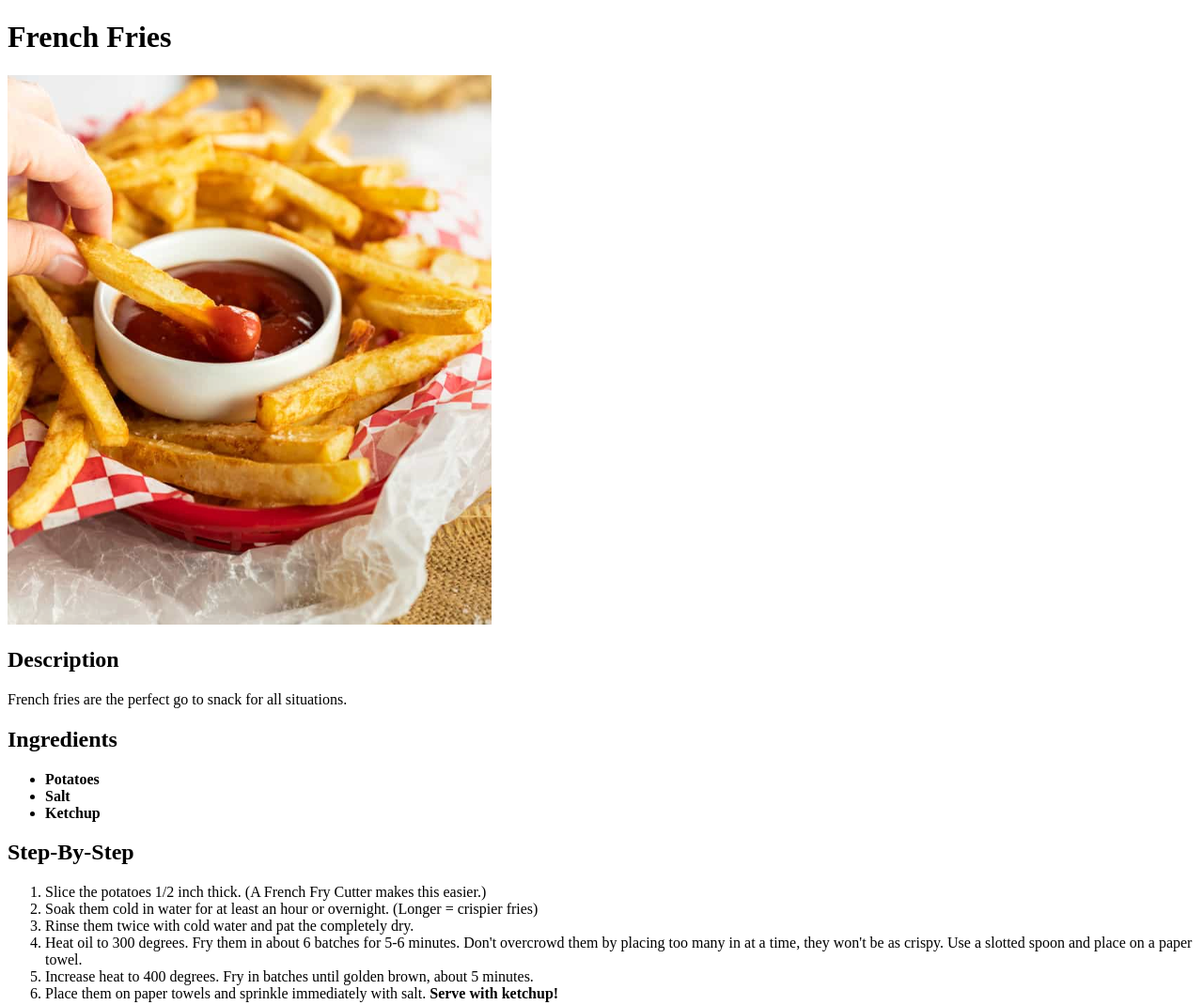
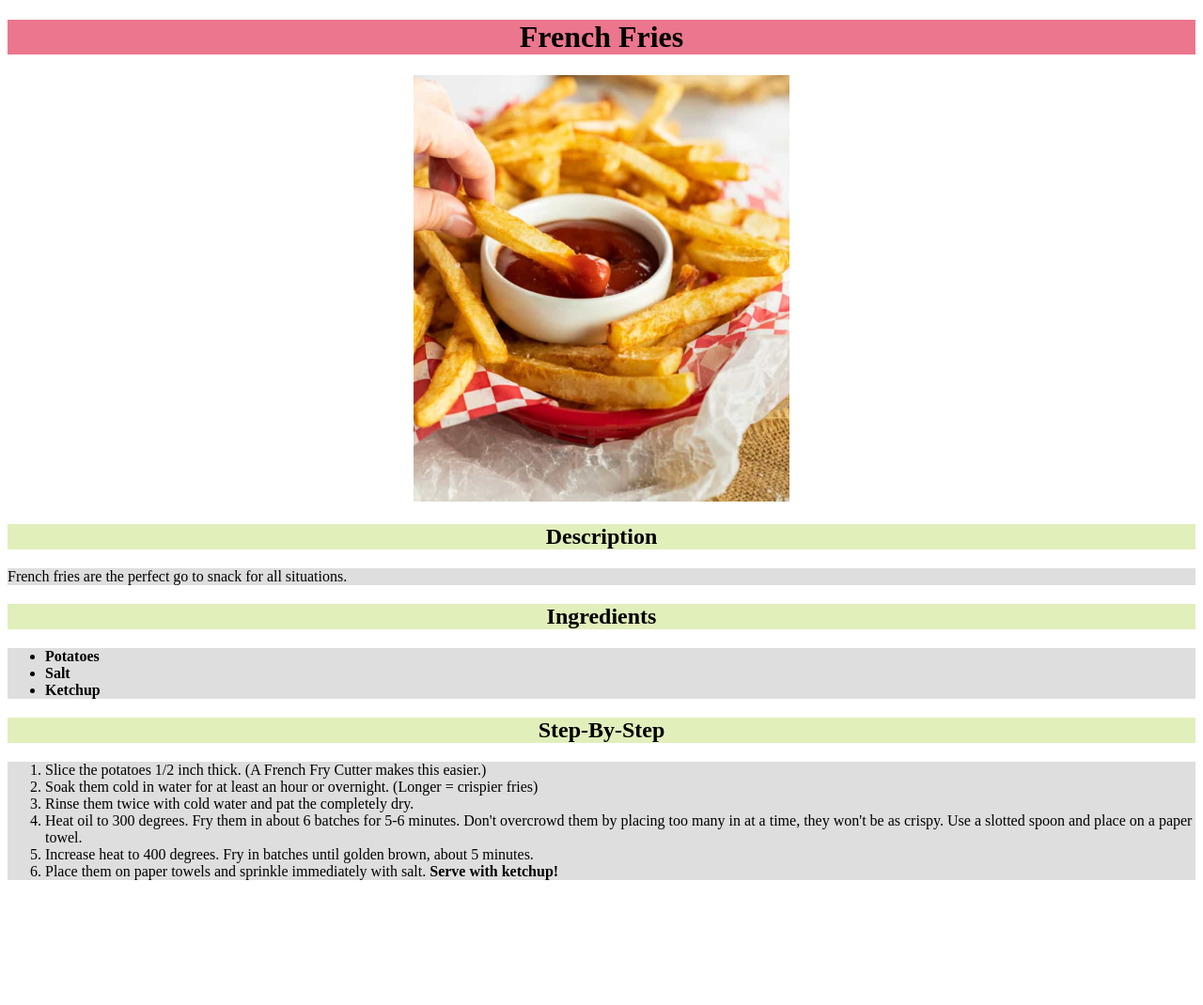
Before and after one commit to ifxr/top1-odin-recipes, a plain HTML site: page recipes/fries.html in a window 1280 px wide. Shown: the whole page at 94% size. After the commit the page ends 953 px from the top, so only its background shows below. Drawn offline with Linux system fonts and the light colour scheme.

Commit message:
Implement CSS file
Implemented stylesheet to project to make plain looking pages look more
vibrant. I added different background colors to multiple headers,
added alignment, and shrunk some images.

```diff
--- a/recipes/fries.html
+++ b/recipes/fries.html
@@ -2,23 +2,31 @@
 <html lang="en">
     <head>
         <meta charset="utf-8">
+        <link rel="stylesheet" href="../style.css">
         <title> Recipe: Fries </title>
     </head>
     <body>
-        <h1> French Fries </h1>
-        <img src="../images/fries.png" alt="Delicious French Fries">
+        <h1 class="main-header align"> French Fries </h1>
+        <div class="align">
+            <img src="../images/fries.png" class="shrink" alt="Delicious French Fries">
+        </div>
 
-        <h2> Description </h2>
+        <h2 class="body-header align"> Description </h2>
+        <div class="body-meat">
             <p> French fries are the perfect go to snack for all situations. </p>
+        </div>
 
-        <h2> Ingredients </h2>
+        <h2 class="body-header align"> Ingredients </h2>
+        <div class="body-meat">
             <ul>
                 <li> <strong> Potatoes </strong> </li>
                 <li> <strong> Salt </strong> </li>
                 <li> <strong> Ketchup</strong> </li>
             </ul>
+        </div>
 
-        <h2> Step-By-Step </h2>
+        <h2 class="body-header align"> Step-By-Step </h2>
+        <div class="body-meat">
             <ol>
                 <li> Slice the potatoes 1/2 inch thick. (A French Fry Cutter makes this easier.) </li>
                 <li> Soak them cold in water for at least an hour or overnight. (Longer = crispier fries)</li>
@@ -28,5 +36,6 @@
                 <li> Increase heat to 400 degrees. Fry in batches until golden brown, about 5 minutes.</li>
                 <li> Place them on paper towels and sprinkle immediately with salt. <strong> Serve with ketchup! </strong></li>
             </ol>
+        </div>
     </body>
 </html>
--- /dev/null
+++ b/style.css
@@ -0,0 +1,19 @@
+.main-header{
+    background-color: rgba(220, 20, 60, 0.582);
+}
+
+.body-header{
+    background-color: rgba(201, 226, 131, 0.548);
+}
+
+.body-meat{
+    background-color: rgba(128, 128, 128, 0.26);
+}
+
+.shrink{
+    height: auto;
+    width: 400px;
+}
+.align{
+    text-align: center;
+}
```
Also changed, not shown: index.html (+10 -7 lines), recipes/lasagna.html (+16 -5 lines), recipes/tacos.html (+14 -5 lines). Lines whose indentation alone changed are shown as unchanged.
